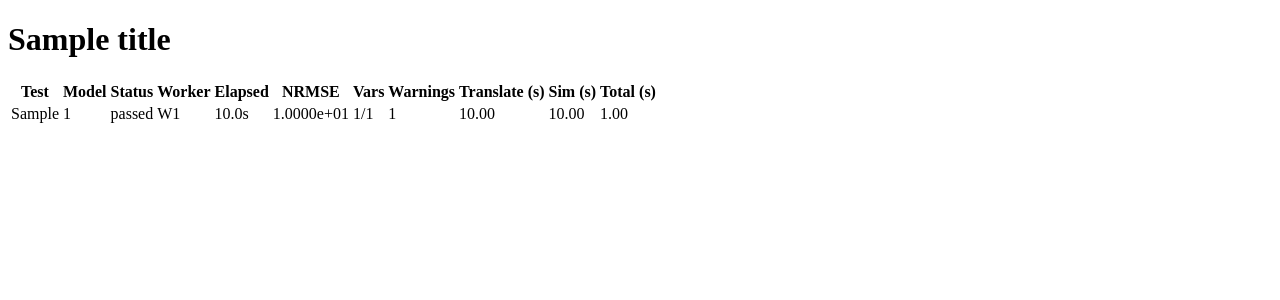
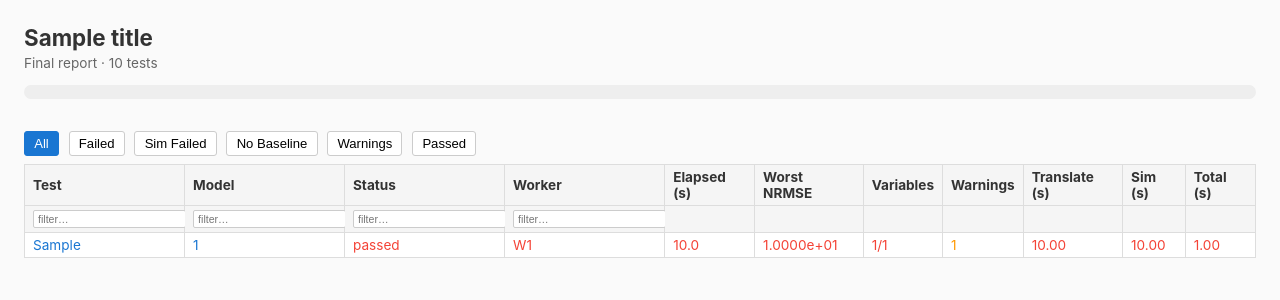
Before and after one commit to ORNL-Modelica/DynamicSystemsTestingFramework, a Python web app: template src/dstf/reporting/templates/dashboard.html in a window 1280 px wide. Shown: the top 300 px of the page. Run offline with Jinja, Linux system fonts and the light colour scheme; the template is opened without the code that fills it: most values are stand-ins (such as "Sample title", 1, 10 or a date in 2020).

Commit message:
feat(dashboard): rich template with filter buttons + sort hooks + per-column filter
Ports CSS + sortable column headers + status filter buttons from
the existing index.html. Adds new per-column text filter row below
the header. Sort hooks attach to every column with data-sort/data-key.

JS module (dashboard.js) referenced via Jinja include — populated
in Task 4 (empty placeholder for now to unblock the include). Template
is now structurally complete for both live and final modes.

Co-Authored-By: Claude Opus 4.7 (1M context) <noreply@anthropic.com>

```diff
--- a/src/dstf/reporting/templates/dashboard.html
+++ b/src/dstf/reporting/templates/dashboard.html
@@ -2,27 +2,117 @@
 <html>
 <head>
 <meta charset="utf-8">
-<title>{{ title }}</title>
+<title>{{ title }} — {{ total }} tests</title>
+<style>
+body { font-family: -apple-system, BlinkMacSystemFont, "Segoe UI", Roboto, monospace; margin: 1.5em; background: #fafafa; color: #333; }
+h1 { margin-bottom: 0.2em; font-size: 1.4em; }
+.status-bar { font-size: 0.85em; color: #666; margin-bottom: 1em; }
+.status-bar .updated { color: #888; }
+.status-bar button.refresh-now { padding: 0.2em 0.6em; font-size: 0.8em; cursor: pointer; }
+.counters { display: flex; gap: 0.6em; flex-wrap: wrap; margin-bottom: 1em; }
+.counter { background: white; border: 1px solid #ddd; border-radius: 4px; padding: 0.4em 0.8em; min-width: 90px; }
+.counter .label { font-size: 0.7em; color: #888; text-transform: uppercase; }
+.counter .value { font-size: 1.3em; font-weight: 600; }
+.bar { height: 14px; background: #eee; border-radius: 7px; overflow: hidden; margin-bottom: 1em; display: flex; }
+.bar span { display: block; height: 100%; }
+.bar .b-passed { background: #4CAF50; }
+.bar .b-failed { background: #f44336; }
+.bar .b-timed_out { background: #9C27B0; }
+.bar .b-running { background: #2196F3; }
+.filter-bar { margin-bottom: 0.5em; }
+.filter-bar button { margin-right: 0.4em; padding: 0.3em 0.7em; border: 1px solid #ccc; border-radius: 3px; background: white; cursor: pointer; font-size: 0.82em; }
+.filter-bar button.active { background: #1976D2; color: white; border-color: #1976D2; }
+table { border-collapse: collapse; width: 100%; background: white; font-size: 0.85em; }
+th, td { border: 1px solid #ddd; padding: 4px 8px; text-align: left; }
+th { background: #f5f5f5; position: sticky; top: 0; cursor: pointer; user-select: none; }
+th:hover { background: #e8e8e8; }
+th.sorted-asc::after { content: " ▲"; color: #1976D2; font-size: 0.85em; }
+th.sorted-desc::after { content: " ▼"; color: #1976D2; font-size: 0.85em; }
+input.col-filter { width: 100%; padding: 2px 4px; font-size: 0.78em; border: 1px solid #ccc; border-radius: 2px; }
+tr.queued td { color: #888; }
+tr.running td { background: #e3f2fd; font-weight: 500; }
+tr.passed td { background: #f1f8e9; }
+tr.failed td { background: #ffebee; }
+tr.timed_out td { background: #f3e5f5; }
+.pass { color: #4CAF50; }
+.fail { color: #f44336; }
+.no-ref { color: #FF9800; }
+.sim-fail { color: #f44336; }
+.warn { color: #ff9800; }
+a { color: #1976D2; text-decoration: none; }
+a:hover { text-decoration: underline; }
+</style>
 </head>
 <body>
 <h1>{{ title }}</h1>
+<div class="status-bar">
+  {% if auto_refresh %}<span class="updated" id="updated-stamp">Updated …</span>
+  · elapsed <span id="elapsed-stamp">{{ "%.0f"|format(elapsed) }}s</span>
+  <button class="refresh-now" onclick="refreshNow()">Refresh now</button>
+  {% else %}Final report · {{ total }} tests{% endif %}
+</div>
+
+<div class="bar" id="progress-bar"></div>
+<div class="counters" id="counters"></div>
+
+<div class="filter-bar">
+  <button class="active" data-status="all" onclick="filterRows('all', this)">All</button>
+  <button data-status="fail" onclick="filterRows('fail', this)">Failed</button>
+  <button data-status="sim-fail" onclick="filterRows('sim-fail', this)">Sim Failed</button>
+  <button data-status="no-ref" onclick="filterRows('no-ref', this)">No Baseline</button>
+  <button data-status="warn" onclick="filterRows('warn', this)">Warnings</button>
+  <button data-status="pass" onclick="filterRows('pass', this)">Passed</button>
+</div>
+
 <table id="results-table">
-<thead><tr>
-  <th>Test</th><th>Model</th><th>Status</th><th>Worker</th><th>Elapsed</th>
-  <th>NRMSE</th><th>Vars</th><th>Warnings</th>
-  <th>Translate (s)</th><th>Sim (s)</th><th>Total (s)</th>
-</tr></thead>
-<tbody>
+<thead>
+<tr>
+  <th data-sort="text" data-key="test">Test</th>
+  <th data-sort="text" data-key="model">Model</th>
+  <th data-sort="text" data-key="status">Status</th>
+  <th data-sort="text" data-key="worker">Worker</th>
+  <th data-sort="num" data-key="elapsed">Elapsed (s)</th>
+  <th data-sort="num" data-key="nrmse">Worst NRMSE</th>
+  <th data-sort="num" data-key="vars">Variables</th>
+  <th data-sort="num" data-key="warnings">Warnings</th>
+  <th data-sort="num" data-key="translate">Translate (s)</th>
+  <th data-sort="num" data-key="sim">Sim (s)</th>
+  <th data-sort="num" data-key="total">Total (s)</th>
+</tr>
+<tr class="filter-row">
+  <th><input class="col-filter" data-col-filter="test" placeholder="filter…"></th>
+  <th><input class="col-filter" data-col-filter="model" placeholder="filter…"></th>
+  <th><input class="col-filter" data-col-filter="status" placeholder="filter…"></th>
+  <th><input class="col-filter" data-col-filter="worker" placeholder="filter…"></th>
+  <th></th><th></th><th></th><th></th><th></th><th></th><th></th>
+</tr>
+</thead>
+<tbody id="results-tbody">
 {% for t in tests %}
-<tr data-status="{{ t.status_class }}">
-  <td>{{ t.test_key or "—" }}</td>
-  <td>{{ t.model_id }}</td>
-  <td>{{ t.status_text }}</td>
+<tr class="{{ t.status_class }}"
+    data-status="{{ t.status_class }}"
+    data-test="{{ t.test_key or '' }}"
+    data-model="{{ t.model_id }}"
+    data-worker="{% if t.worker_id is not none %}W{{ t.worker_id }}{% endif %}"
+    data-sort-test="{{ t.test_key or '' }}"
+    data-sort-model="{{ t.model_id }}"
+    data-sort-status="{{ t.status_text }}"
+    data-sort-worker="{{ t.worker_id if t.worker_id is not none else -1 }}"
+    data-sort-elapsed="{{ t.elapsed if t.elapsed is not none else -1 }}"
+    data-sort-nrmse="{{ t.worst_nrmse if t.worst_nrmse is not none else -1 }}"
+    data-sort-vars="{{ t.n_vars_passed if t.n_vars else -1 }}"
+    data-sort-warnings="{{ t.n_warnings if t.n_warnings is not none else -1 }}"
+    data-sort-translate="{{ t.translation_wall if t.translation_wall is not none else -1 }}"
+    data-sort-sim="{{ t.sim_wall if t.sim_wall is not none else -1 }}"
+    data-sort-total="{{ t.total_wall if t.total_wall is not none else -1 }}">
+  <td>{% if t.test_key %}<a href="{{ t.test_key }}/">{{ t.test_key }}</a>{% else %}—{% endif %}</td>
+  <td>{% if t.report_dir %}<a href="reports/{{ t.report_dir }}/interactive.html">{{ t.model_id }}</a>{% else %}{{ t.model_id }}{% endif %}</td>
+  <td><span class="{{ t.status_class }}">{{ t.status_text }}</span></td>
   <td>{% if t.worker_id is not none %}W{{ t.worker_id }}{% else %}—{% endif %}</td>
-  <td>{% if t.elapsed is not none %}{{ "%.1f"|format(t.elapsed) }}s{% else %}—{% endif %}</td>
+  <td>{% if t.elapsed is not none %}{{ "%.1f"|format(t.elapsed) }}{% else %}—{% endif %}</td>
   <td>{% if t.worst_nrmse is not none %}{{ "%.4e"|format(t.worst_nrmse) }}{% else %}—{% endif %}</td>
   <td>{% if t.n_vars is not none %}{{ t.n_vars_passed }}/{{ t.n_vars }}{% else %}—{% endif %}</td>
-  <td>{% if t.n_warnings is not none %}{{ t.n_warnings }}{% else %}—{% endif %}</td>
+  <td>{% if t.n_warnings is not none and t.n_warnings > 0 %}<span class="warn">{{ t.n_warnings }}</span>{% elif t.n_warnings is not none %}0{% else %}—{% endif %}</td>
   <td>{% if t.translation_wall is not none %}{{ "%.2f"|format(t.translation_wall) }}{% else %}—{% endif %}</td>
   <td>{% if t.sim_wall is not none %}{{ "%.2f"|format(t.sim_wall) }}{% else %}—{% endif %}</td>
   <td>{% if t.total_wall is not none %}{{ "%.2f"|format(t.total_wall) }}{% else %}—{% endif %}</td>
@@ -30,9 +120,11 @@
 {% endfor %}
 </tbody>
 </table>
+
 <script>
 const DASHBOARD_MODE = '{{ mode }}';
-// fetch-loop bootstrap added in Phase 3
+const DASHBOARD_TOTAL = {{ total }};
+{% include 'dashboard.js' %}
 </script>
 </body>
 </html>
--- /dev/null
+++ b/src/dstf/reporting/templates/dashboard.js
@@ -0,0 +1 @@
+// Placeholder — full module lands in Task 4.
```
Also changed, not shown: tests/test_dashboard_render.py (+43 -0 lines).
